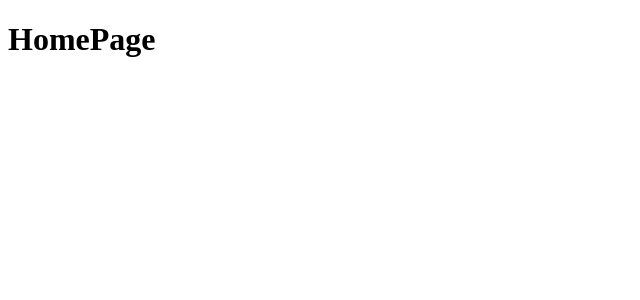
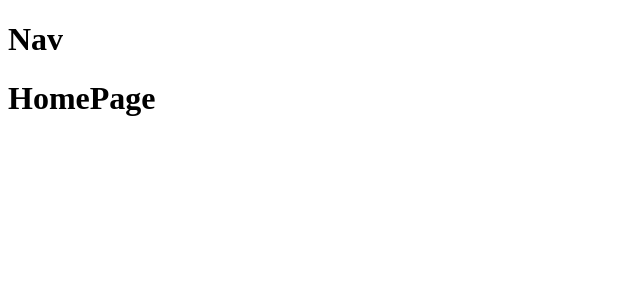
Before and after one commit to dsamador/react-estudio, a React (Create React App) app in the folder mern-lista/client/: page / in a window 1280 px wide. Shown: the top 300 px of the page, without its empty margins (0-640 px from the left). Built offline with nearby package versions, Linux system fonts and the light colour scheme.

Commit message:
Creado el layout

```diff
--- /dev/null
+++ b/mern-lista/client/src/components/Navigation.js
@@ -0,0 +1,7 @@
+export default function Navigation() {
+    return (
+        <div>
+            <h1>Nav</h1>
+        </div>
+    )
+}
--- /dev/null
+++ b/mern-lista/client/src/components/layouts/Layout.js
@@ -0,0 +1,11 @@
+import Navigation from "../Navigation";
+
+export default function Layout({children}) {
+    return (
+        <>
+          <Navigation/>
+          {children}
+
+        </>
+    )
+}
--- a/mern-lista/client/src/routers/AppRouter.js
+++ b/mern-lista/client/src/routers/AppRouter.js
@@ -7,10 +7,12 @@
 import ProjectPage from '../pages/ProjectPage';
 import UsersPage from '../pages/admin/UsersPage';
 import NotFoundPage from '../pages/NotFoundPage';
+import Layout from '../components/layouts/Layout';
 
 export default function AppRouter() {
     return (
         <Router>
+            <Layout>
                 <Switch>
                     <Route exact path="/" component={HomePage}/>
                     <Route exact path="/login" component={LoginPage}/>
@@ -22,6 +24,7 @@
 
                     <Route path="*" component={NotFoundPage}/>
                 </Switch>
+            </Layout>
         </Router>
     )
 }
```
Lines whose indentation alone changed are shown as unchanged.
